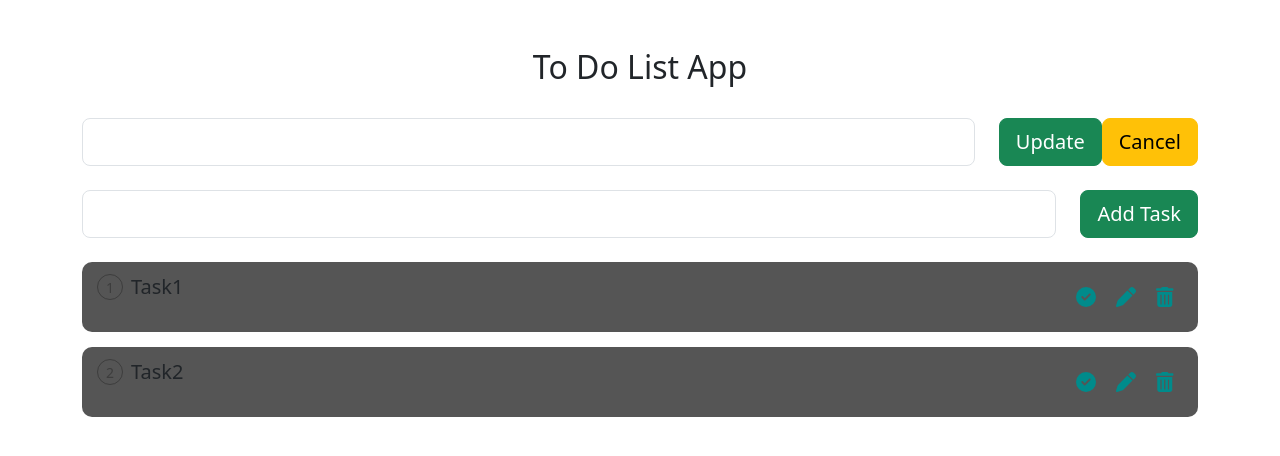
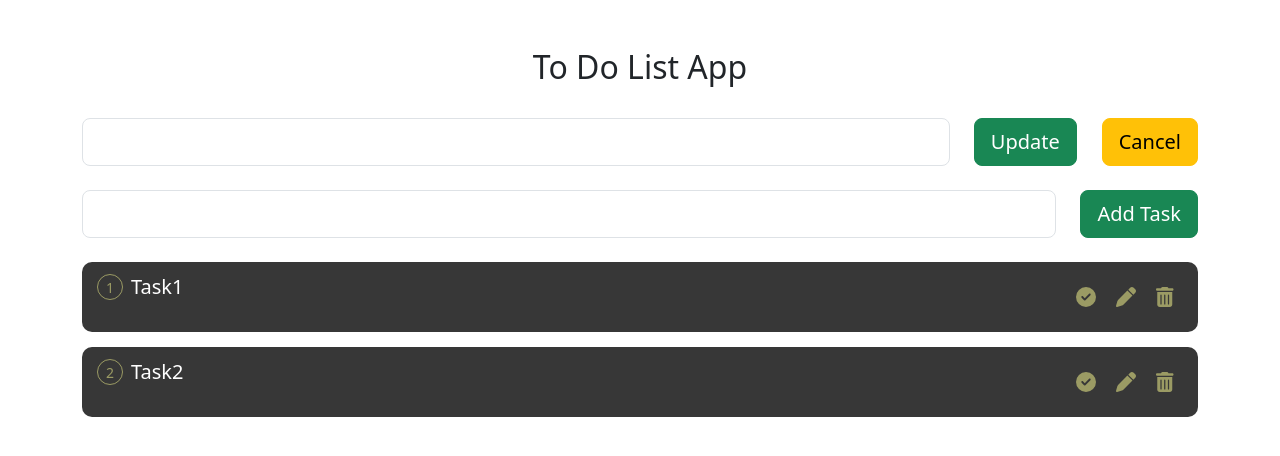
Before and after one commit to jakar79/to-do-react, a React (Create React App) app: page / in a window 1280 px wide. Shown: the top 456 px of the page. Built offline with nearby package versions, Linux system fonts and the light colour scheme.

Commit message:
committed

```diff
--- a/src/App.css
+++ b/src/App.css
@@ -1,6 +1,6 @@
 body {
-  background-color: #555;
-  color: #fff;
+  background-color: rgb(255, 255, 255);
+  color: rgb(155, 155, 100);
 }
 
 .App {
@@ -8,7 +8,7 @@ body {
 }
 
 .taskBg {
-  background-color: #555;
+  background-color: rgb(55, 55, 55);
   text-align: left;
   font-size: 20px;
   position: relative;
@@ -18,6 +18,7 @@ body {
 }
 
 .taskBg .taskText {
+  color: rgb(255, 255, 255);
   flex: 1;
 }
 
@@ -27,8 +28,8 @@ body {
 }
 
 .taskNum {
-  color: #3d3d3d;
-  border: 1px solid #3d3d3d;
+  color: rgb(155, 155, 100);
+  border: 1px solid rgb(155, 155, 100);
   border-radius: 50%;
   width: 26px;
   height: 26px;
@@ -58,11 +59,11 @@ body {
   display: inline-block;
   margin: 0 10px 0 10px;
   cursor: pointer;
-  color: darkcyan;
+  color: rgb(155, 155, 100);
 }
 
 .taskBg .iconsWrap span:hover {
-  color: aqua;
+  color: rgba(155, 155, 100, 0.329);
 }
 
 .mr-20 {
--- a/src/App.js
+++ b/src/App.js
@@ -33,7 +33,8 @@ function App() {
   // Delete Task
 
   const deleteTask = (id) => {
-
+    let newTasks = toDo.filter(task => task.id !== id);
+    setToDo(newTasks);
   };
 
   // Mark task completed
@@ -73,7 +74,7 @@ function App() {
         </div>
         <div className='col-auto'>
           <button
-            className='btn btn-lg btn-success'>Update
+            className='btn btn-lg btn-success mr-20'>Update
           </button>
           <button
             className='btn btn-lg btn-warning'>Cancel
@@ -127,7 +128,8 @@ function App() {
                   <FontAwesomeIcon icon={faPen} />
                 </span>
 
-                <span title='Delete'>
+                <span title='Delete'
+                  onClick={()=> deleteTask(task.id) }>
                   <FontAwesomeIcon icon={faTrashCan} />
                 </span>
               </div>
```
Also changed, not shown: 1 other file (tests, documents, lock files or other folders).
